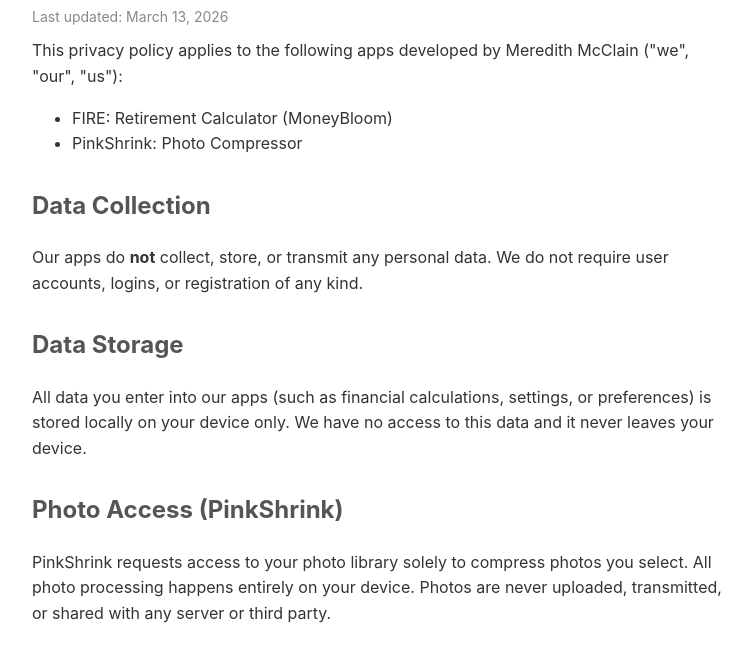
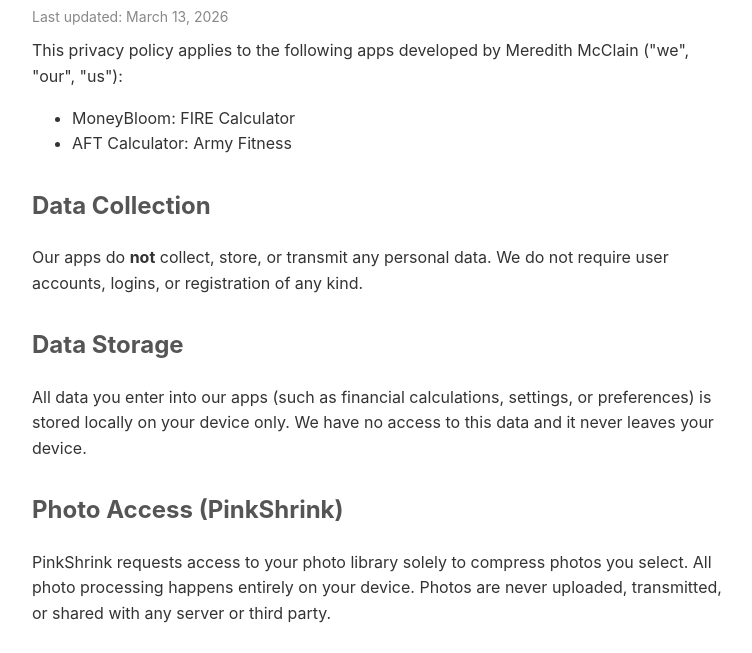
Before and after one commit to merebear9/privacy-policy, a plain HTML site: page index.html in a window 1280 px wide. Shown: the part 128-781 px from the top of the page, without its empty margins (258-1010 px from the left). Drawn offline with Linux system fonts and the light colour scheme.

Commit message:
Update app names in privacy policy

```diff
--- a/index.html
+++ b/index.html
@@ -18,8 +18,8 @@
 
     <p>This privacy policy applies to the following apps developed by Meredith McClain ("we", "our", "us"):</p>
     <ul>
-        <li>FIRE: Retirement Calculator (MoneyBloom)</li>
-        <li>PinkShrink: Photo Compressor</li>
+        <li>MoneyBloom: FIRE Calculator </li>
+        <li>AFT Calculator: Army Fitness</li>
     </ul>
 
     <h2>Data Collection</h2>
```
